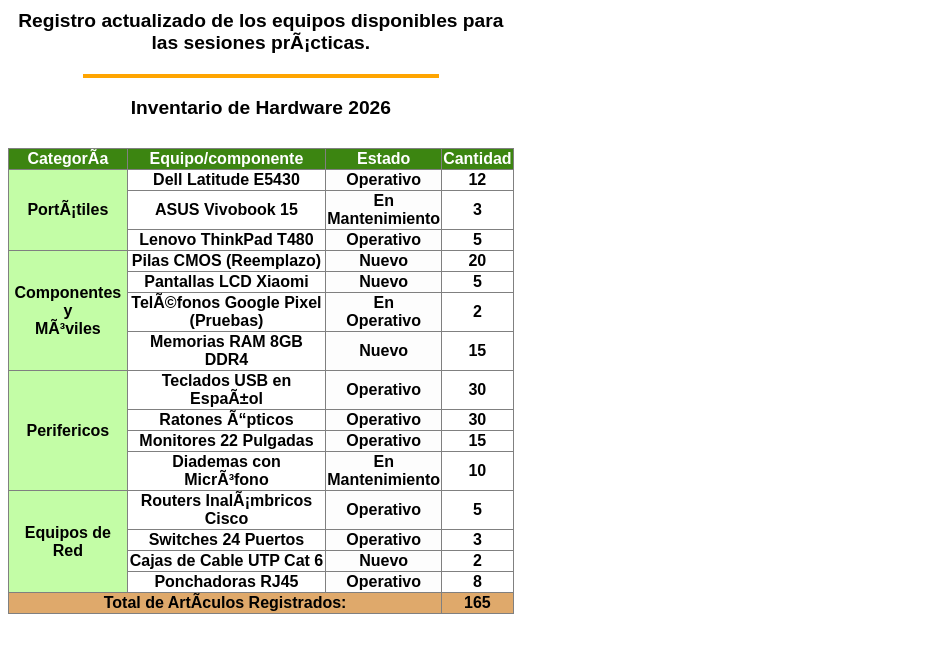
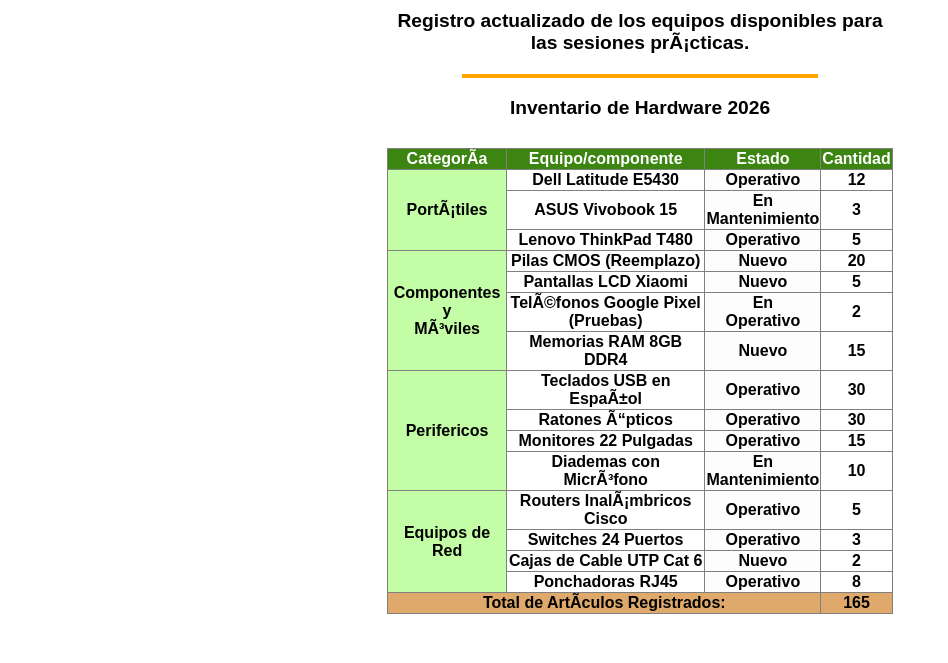
Before and after one commit to felipecombita3-lab/tabla, a plain HTML site: page index.html in a window 1280 px wide. Shown: the part 137-800 px from the top of the page, without its empty margins (0-948 px from the left). Drawn offline with Linux system fonts and the light colour scheme.

Commit message:
centrar tabla

```diff
--- a/index.html
+++ b/index.html
@@ -7,8 +7,8 @@
   </head>
 
   <body
-    style= font-family:sans-serif; padding: 10px"
-  >
+    style= font-family:sans-serif; padding: 10px>
+  <center>
 
       <table
         border="1"
@@ -552,5 +552,6 @@
         </tbody>
       </table>
     </font>
+    </center>
   </body>
 </html>
```
